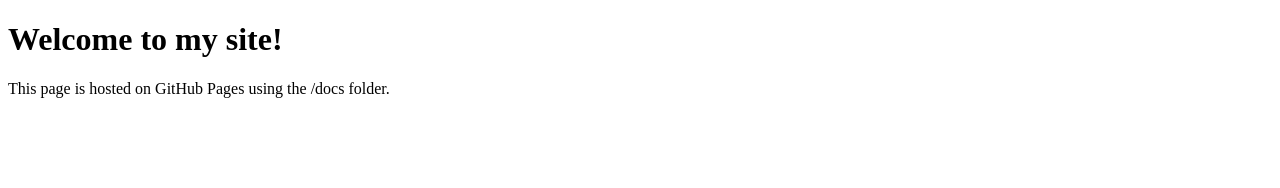
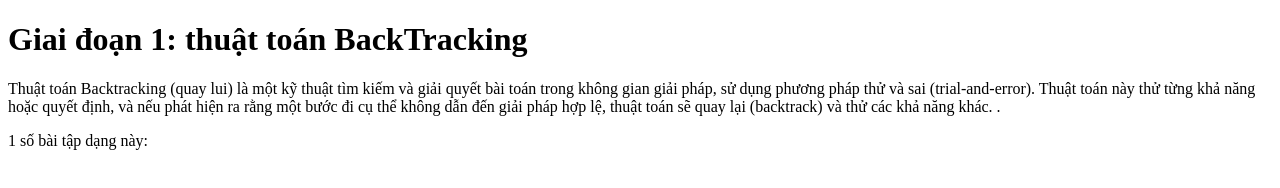
Before and after one commit to Thanh14013/project_1, a plain HTML site: page index.html in a window 1280 px wide. Drawn offline with Linux system fonts and the light colour scheme.

Commit message:
Update index.html

```diff
--- a/index.html
+++ b/index.html
@@ -1,10 +1,12 @@
 <!DOCTYPE html>
 <html>
 <head>
-    <title>My GitHub Pages Site</title>
+    <title>Project_1</title>
 </head>
 <body>
-    <h1>Welcome to my site!</h1>
-    <p>This page is hosted on GitHub Pages using the /docs folder.</p>
+    <h1>Giai đoạn 1: thuật toán BackTracking</h1>
+    <p>Thuật toán Backtracking (quay lui) là một kỹ thuật tìm kiếm và giải quyết bài toán trong không gian giải pháp, sử dụng phương pháp thử và sai (trial-and-error). Thuật toán này thử từng khả năng hoặc quyết định, và nếu phát hiện ra rằng một bước đi cụ thể không dẫn đến giải pháp hợp lệ, thuật toán sẽ quay lại (backtrack) và thử các khả năng khác. .</p>
+    <p>1 số bài tập dạng này:</p>
+
 </body>
 </html>
```
